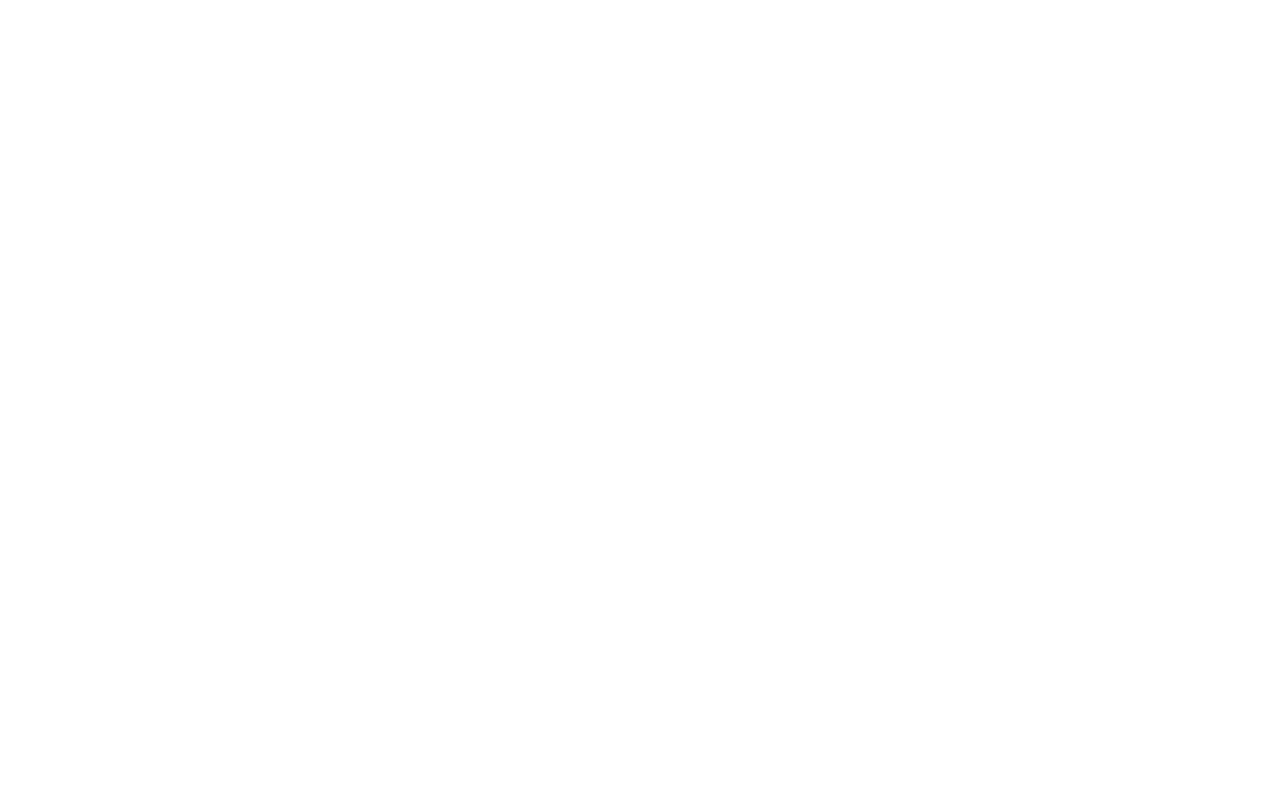
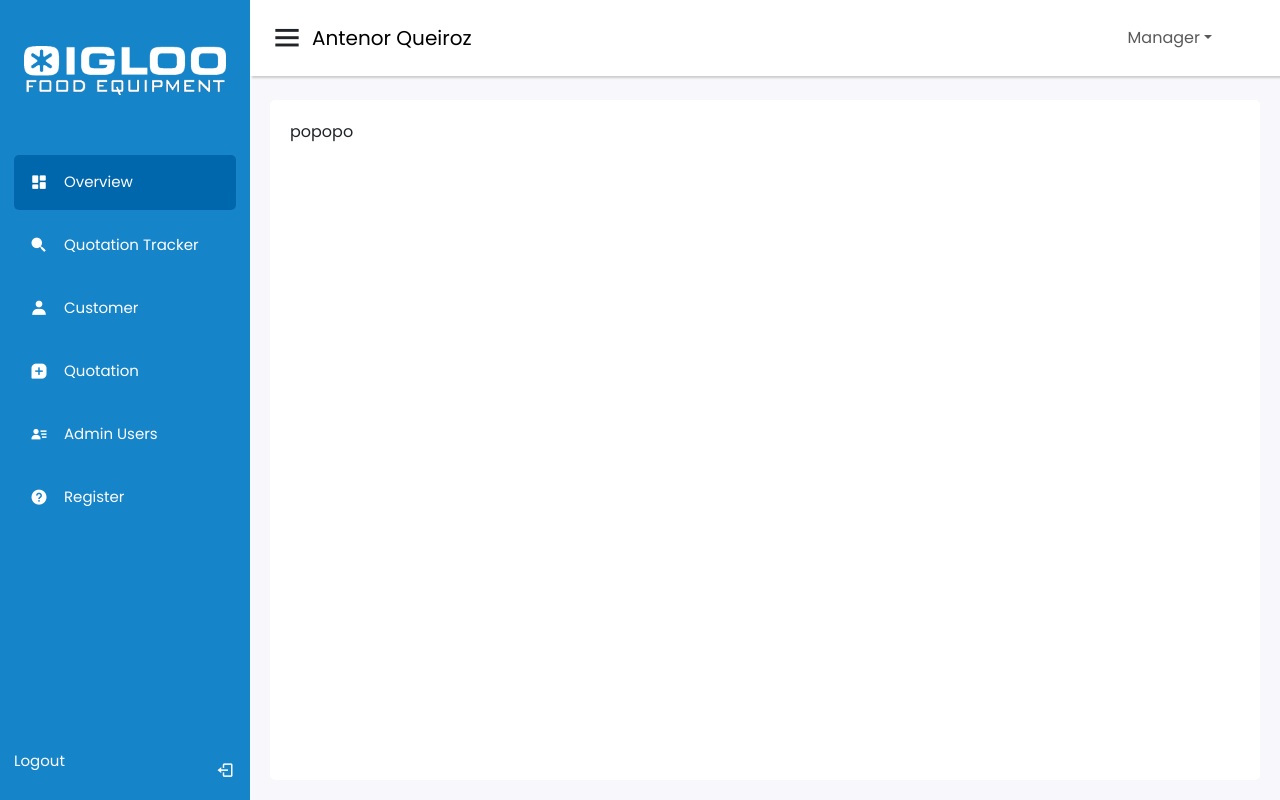
Before and after one commit to antenorq/React-Quotation-Tracker, a React (Create React App) app in the folder frontend/: page /add_customer in a window 1280 px wide. Before the commit this address had no page. Built offline with nearby package versions, Linux system fonts and the light colour scheme.

Commit message:
Created Layout Component on FronEnd to make easy the pattern layout

```diff
--- a/frontend/src/App.js
+++ b/frontend/src/App.js
@@ -10,6 +10,7 @@ import "bootstrap/dist/css/bootstrap.min.css";
 import Home from "./pages/Home";
 import Login from "./pages/Login";
 import Register from "./pages/Register";
+import AddCustomer from "./pages/AddCustomer";
 
 function App() {
   const user = true;
@@ -20,6 +21,10 @@ function App() {
         <Route path="/" element={user ? <Home /> : <Login />} />
         <Route path="/login" element={<Login />} />
         <Route path="/register" element={<Register />} />
+        <Route
+          path="/add_customer"
+          element={user ? <AddCustomer /> : <Login />}
+        />
       </Routes>
     </BrowserRouter>
   );
--- /dev/null
+++ b/frontend/src/components/Layout.css
@@ -0,0 +1,10 @@
+.geral-container {
+  padding: 100px 20px 20px 20px;
+}
+
+.geral-container .white-container {
+  padding: 20px;
+  background-color: #fff;
+  border-radius: 5px;
+  height: 85vh;
+}
--- /dev/null
+++ b/frontend/src/components/Layout.jsx
@@ -0,0 +1,44 @@
+import { useState, useEffect } from "react";
+import "./Layout.css";
+
+import SideBar from "../components/SideBar";
+import NavBarComp from "../components/NavBarComp";
+import { Container } from "react-bootstrap";
+
+const Layout = ({ children }) => {
+  const [open, setOpen] = useState("open");
+
+  //choose the screen size
+  const handleResize = () => {
+    if (window.innerWidth < 720) {
+      setOpen("");
+    } else {
+      setOpen("open");
+    }
+  };
+
+  //create an event listener everytime when resize
+  useEffect(() => {
+    window.addEventListener("resize", handleResize);
+  });
+
+  useEffect(() => {
+    handleResize();
+  }, []);
+
+  return (
+    <>
+      <SideBar open={open} />
+      <section className="main-content">
+        <NavBarComp open={open} setOpen={setOpen} />
+        <Container fluid className="geral-container">
+          <Container fluid className="white-container">
+            {children}
+          </Container>
+        </Container>
+      </section>
+    </>
+  );
+};
+
+export default Layout;
--- a/frontend/src/components/SideBar.jsx
+++ b/frontend/src/components/SideBar.jsx
@@ -1,4 +1,3 @@
-import { useState } from "react";
 import fulllogo from "../assets/img/logowhite.png";
 import halflogo from "../assets/img/logo-small-white.png";
 
@@ -18,33 +17,33 @@ const SideBar = ({ open }) => {
       {/*<!--NAV LIST-->*/}
       <ul className="nav-list">
         <li>
-          <a href="#" className="active">
+          <a href="/" className="active">
             <i className="bx bxs-dashboard"></i>
             <span className="link_name">Overview</span>
           </a>
           <span className="tooltip">Overview</span>
         </li>
         <li>
-          <a href="#">
+          <a href="/">
             <i class="bx bxs-search-alt-2"></i>
             <span className="link_name">Quotation Tracker</span>
           </a>
           <span className="tooltip">Quotation Tracker</span>
         </li>
         <li>
-          <a href="#">
+          <a href="/add_customer">
             <i className="bx bxs-user"></i>
-            <span className="link_name">Add Customer</span>
+            <span className="link_name">Customer</span>
           </a>
-          <span className="tooltip">Add Customer</span>
+          <span className="tooltip">Customer</span>
         </li>
 
         <li>
-          <a href="#">
+          <a href="/">
             <i class="bx bxs-message-square-add"></i>
-            <span className="link_name">Add Quotation</span>
+            <span className="link_name">Quotation</span>
           </a>
-          <span className="tooltip">Add Quotation</span>
+          <span className="tooltip">Quotation</span>
         </li>
 
         <li>
--- /dev/null
+++ b/frontend/src/pages/AddCustomer.jsx
@@ -0,0 +1,7 @@
+import Layout from "../components/Layout";
+
+const AddCustomer = () => {
+  return <Layout>popopo</Layout>;
+};
+
+export default AddCustomer;
--- a/frontend/src/pages/Home.css
+++ b/frontend/src/pages/Home.css
@@ -1,13 +1,14 @@
-.geral-container {
-  /* border: solid 1px #000; */
-  /* height: calc(100vh - 100px);  */
+/* .geral-container {
+
   padding: 100px 20px 20px 20px;
 }
 
 .geral-container .white-container {
   padding: 20px;
   background-color: #fff;
-}
+  border-radius: 5px;
+  height: 85vh;
+} */
 
 .card-custom {
   background-color: #e5ecf6;
--- a/frontend/src/pages/Home.jsx
+++ b/frontend/src/pages/Home.jsx
@@ -1,47 +1,10 @@
-import { useState, useEffect } from "react";
+import Layout from "../components/Layout";
+import { Row, Col, Card } from "react-bootstrap";
 import "./Home.css";
 
-import SideBar from "../components/SideBar";
-import NavBarComp from "../components/NavBarComp";
-import { Container, Row, Col, Card } from "react-bootstrap";
-
-import clock from "../assets/img/clock-icon.svg";
-
 const Home = () => {
-  const [open, setOpen] = useState("open");
-  const [isMobile, setIsMobile] = useState(false);
-
-  //choose the screen size
-  const handleResize = () => {
-    if (window.innerWidth < 720) {
-      setIsMobile(true);
-      setOpen("");
-    } else {
-      setIsMobile(false);
-      setOpen("open");
-    }
-  };
-
-  // create an event listener everytime when resize
-  useEffect(() => {
-    window.addEventListener("resize", handleResize);
-  });
-
-  useEffect(() => {
-    handleResize();
-  }, []);
-
   return (
-    <>
-      <SideBar open={open} />
-      <section className="main-content">
-        <NavBarComp open={open} setOpen={setOpen} />
-        <Container fluid className="geral-container">
-          <Container
-            fluid
-            className="white-container"
-            style={{ borderRadius: "5px" }}
-          >
+    <Layout>
       <Row>
         <Col className="mb-4" sm={12} md={6} lg={3}>
           <Card className="card-custom">
@@ -107,10 +70,7 @@ const Home = () => {
           <br />
         </Card.Body>
       </Card>
-          </Container>
-        </Container>
-      </section>
-    </>
+    </Layout>
   );
 };
 
--- a/frontend/src/pages/Login.jsx
+++ b/frontend/src/pages/Login.jsx
@@ -35,7 +35,7 @@ const Login = () => {
                       placeholder="Password"
                     />
                     <div className="form_links">
-                      <a href="#">Forgot your password?</a>
+                      <a href="/">Forgot your password?</a>
                     </div>
                   </div>
                   <div className="form_btn">
--- a/frontend/src/pages/Register.jsx
+++ b/frontend/src/pages/Register.jsx
@@ -48,7 +48,7 @@ const Register = () => {
                     <button className="form-btn">Signup</button>
                   </div>
                   <div className="form_links">
-                    <a href="#">Already have an account?</a>
+                    <a href="/">Already have an account?</a>
                   </div>
                 </form>
               </div>
```
Lines whose indentation alone changed are shown as unchanged.
